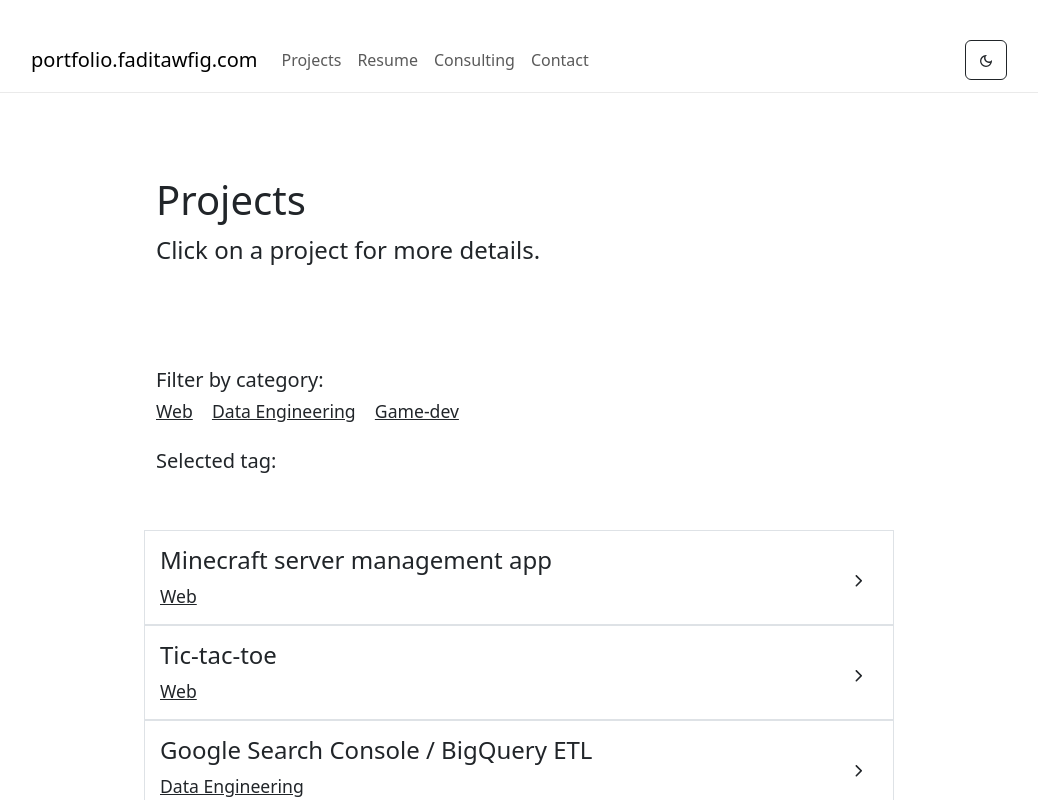
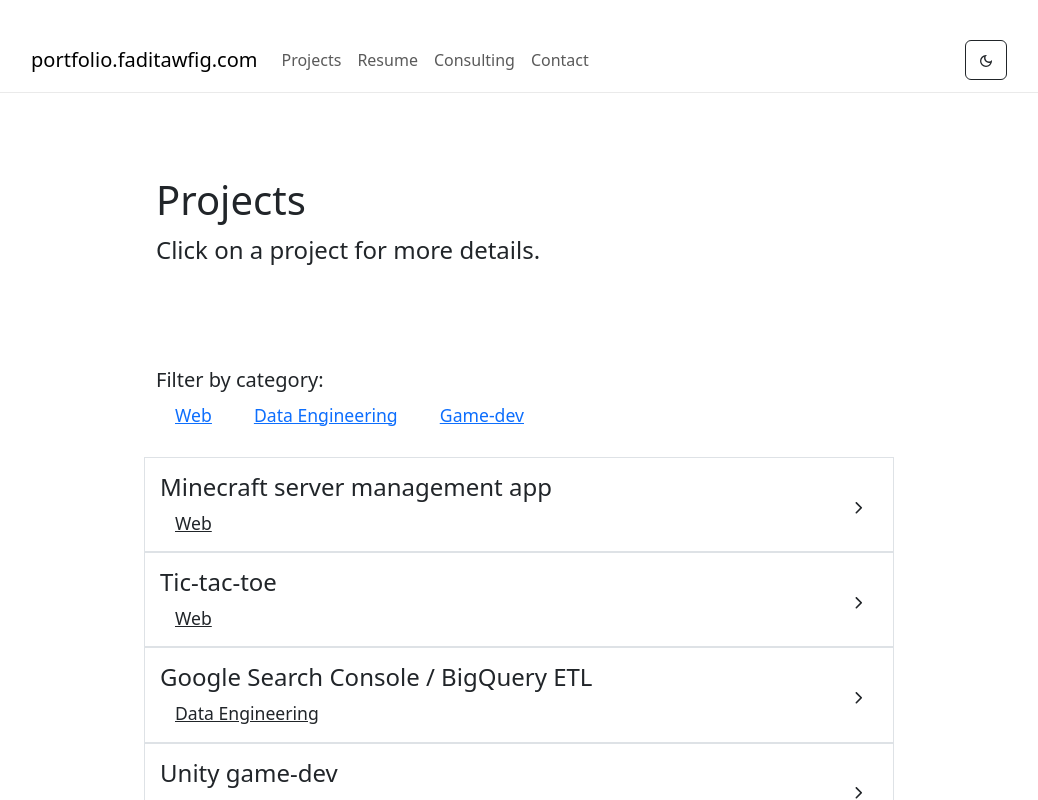
Before and after one commit to Ftawfig/portfolio.faditawfig.com, a Next.js app: page /projects in a window 1280 px wide. Shown: the top 800 px of the page, without its empty margins (121-1159 px from the left). Built offline with nearby package versions, Linux system fonts and the light colour scheme.

Commit message:
finalized filterable tag list

```diff
--- a/pages/projects.tsx
+++ b/pages/projects.tsx
@@ -76,6 +76,8 @@ export default function Projects() {
         </Project>}
     ]);
 
+    // if the tag to be selected is the same as the currently selected tag, set the selected tag to null
+    // otherwise, set the selected tag to the newly selected tag
     const selectTag = (tag) => {
         if (selectedTag === tag) {
             setSelectedTag(null);
@@ -96,15 +98,19 @@ export default function Projects() {
                 <Container className="tags">
                     <h5>Filter by category: </h5>
                     {
+                        // display the list of available tags
+                        // TODO - add a class to highlight the currently selected tag
                         tags.map((tag, i) => {
-                            return <> <a onClick={() => selectTag(tag)}><h4 className="project-category">{tag}</h4></a> </>;
+                            return <> <a className={ selectedTag === tag ? 'tag selected' : 'tag unSelected' } onClick={() => selectTag(tag)}><h4 className="project-category">{tag}</h4></a> </>;
                         })
                     }
                 </Container>
+                {/*
                 <Container className="tags">
                     <h5>Selected tag: </h5>
                         <h4 className="project-category">{selectedTag}</h4>
                 </Container>
+                */}
                 <ListGroup>
                     {
                         // filter the project list: only return each project if the selected tag is null or the selected tag matches the projects tag
--- a/styles/globals.css
+++ b/styles/globals.css
@@ -82,7 +82,7 @@
     font-size: 1.1rem;
     font-weight: 300;
     text-decoration: underline;
-    padding-right: 15px;
+    margin: 15px;
 }
 
 .project-description {
@@ -102,3 +102,17 @@
 .tags {
     margin-bottom: 25px;
 }
+
+.tag {
+    display: inline-block;
+    text-align: center;
+    padding: 4px;
+}
+
+.tag:hover {
+    cursor:pointer;
+}
+
+.selected {
+    background-color: rgba(126, 126, 126, 0.35);
+}
```
